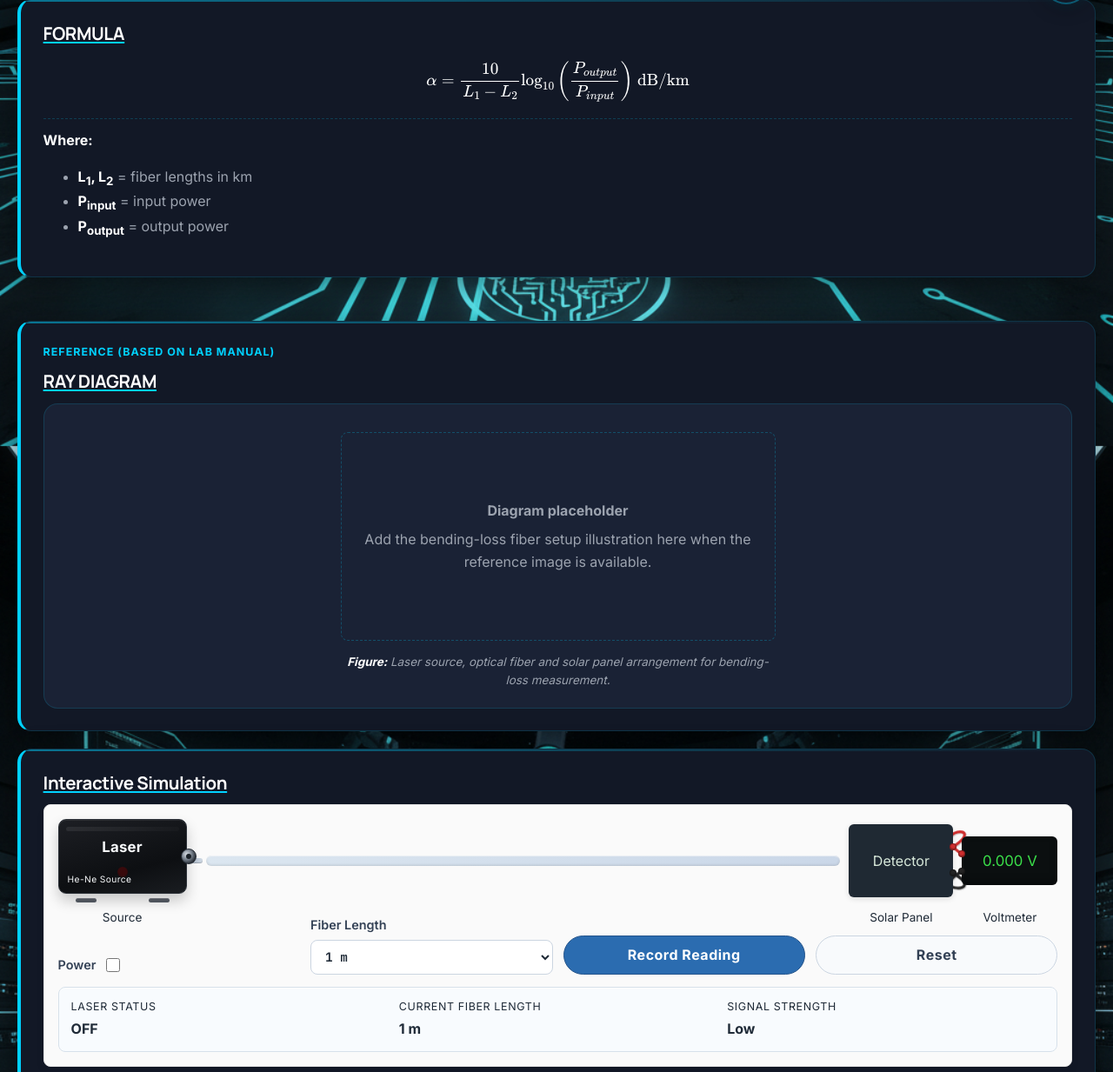
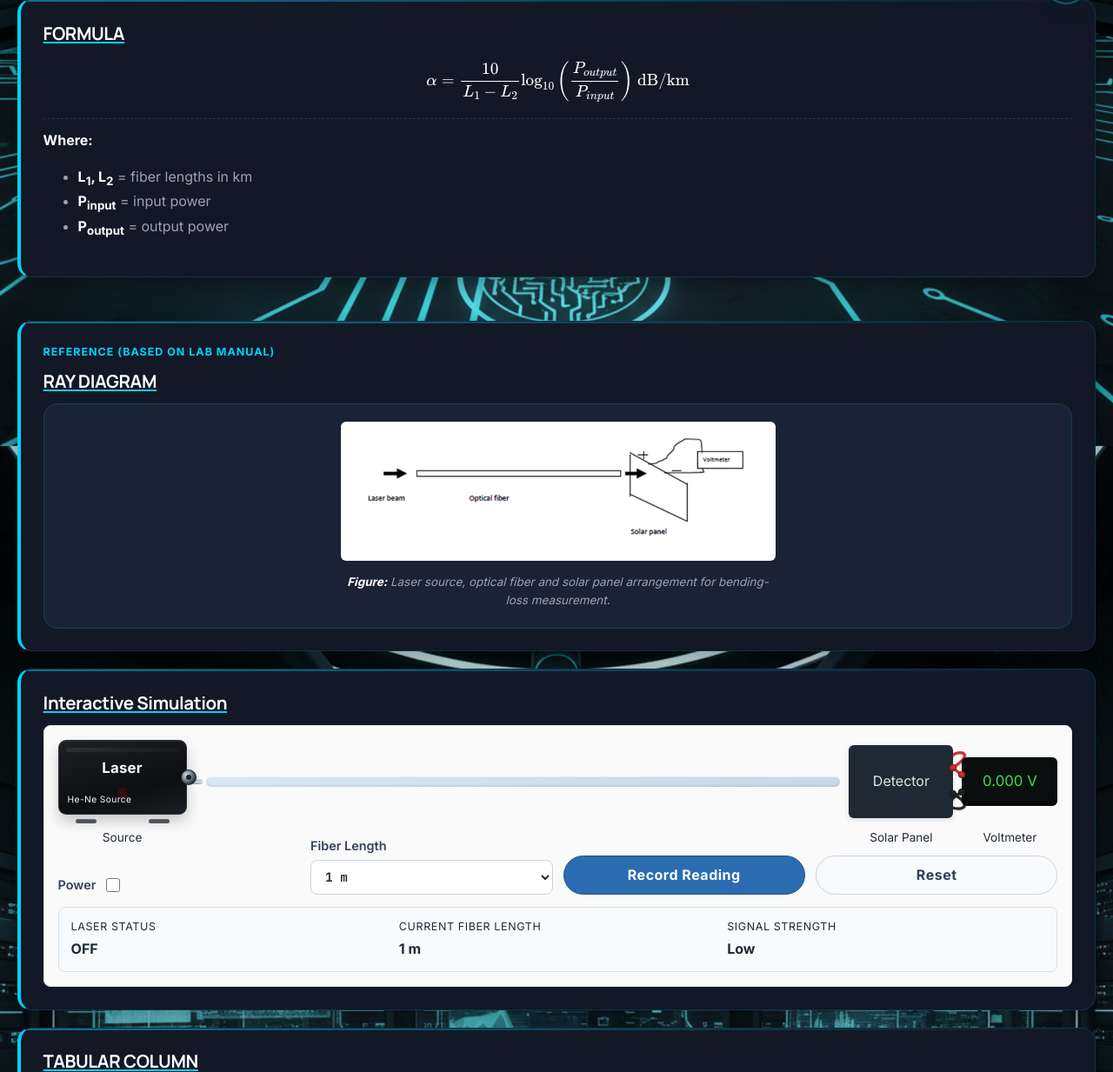
Before and after one commit to sushxnth17/virtual-physics-lab, a Flask app: page /experiments/bendingloss in a window 1280 px wide. Shown: the part 767-2000 px from the top of the page at 87% size. Run offline with Flask 3, Linux system fonts and the light colour scheme.

Commit message:
Add diagram for bending loss experiment

```diff
--- a/templates/bendingloss.html
+++ b/templates/bendingloss.html
@@ -425,12 +425,7 @@
 		<h3><u>RAY DIAGRAM</u></h3>
 		<div class="reference-card reference-card-single">
 			<figure class="reference-figure reference-figure-single">
-				<div class="diagram-placeholder-box" style="min-height:240px;display:flex;align-items:center;justify-content:center;text-align:center;padding:1.5rem;">
-					<div>
-						<p style="margin:0 0 0.5rem 0;font-weight:700;">Diagram placeholder</p>
-						<p style="margin:0;max-width:30rem;">Add the bending-loss fiber setup illustration here when the reference image is available.</p>
-					</div>
-				</div>
+				<img src="{{ url_for('static', filename='js/images/bendingloss.png') }}" alt="Bending Loss Optical Fiber Setup" style="width:100%;max-width:100%;height:auto;display:block;border-radius:6px;">
 				<figcaption class="lab-caption"><strong>Figure:</strong> Laser source, optical fiber and solar panel arrangement for bending-loss measurement.</figcaption>
 			</figure>
 		</div>
```
Also changed, not shown: static/js/images/bendingloss.png (added).
